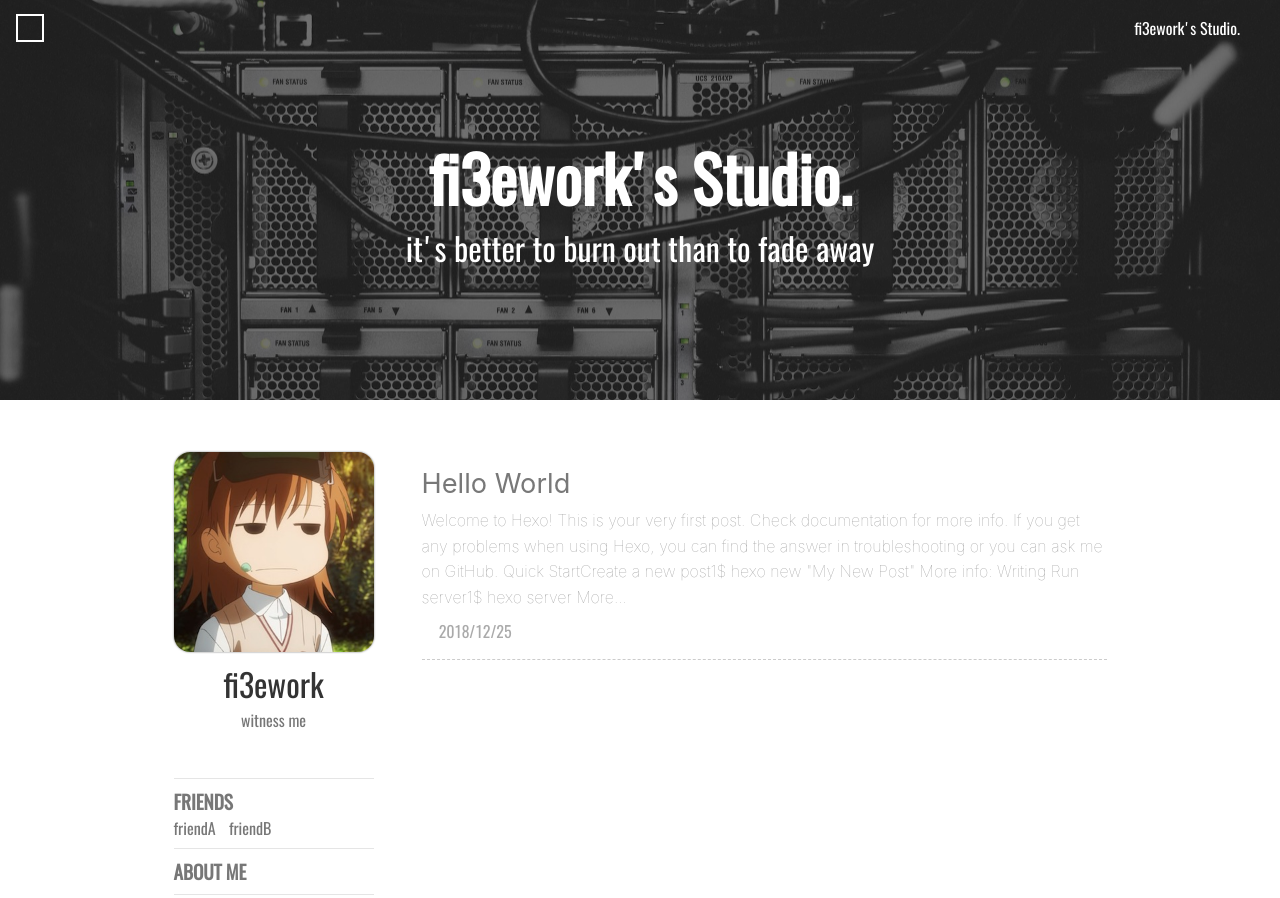
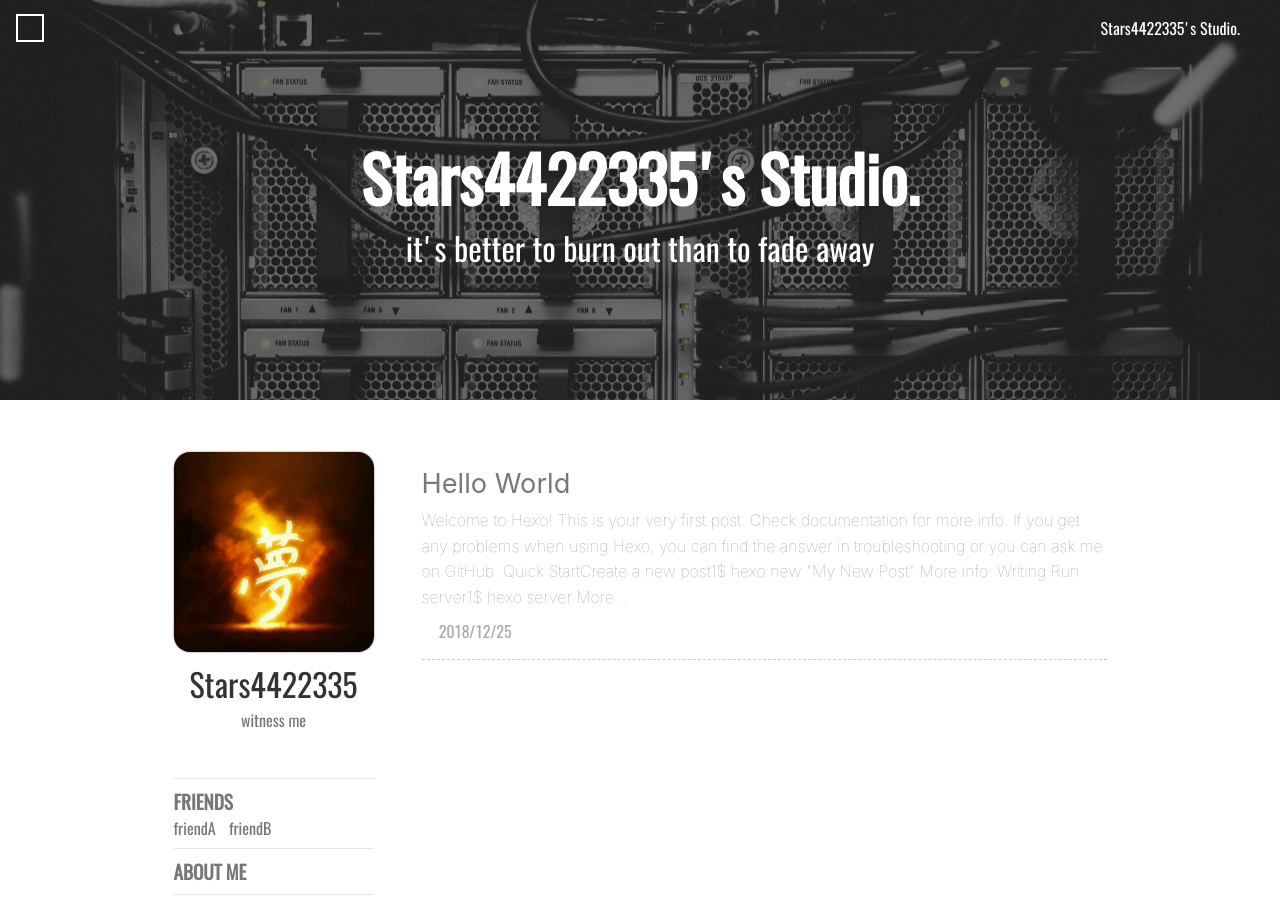
Before and after one commit to Stars4422335/HexoBlog, a plain HTML site: page index.html in a window 1280 px wide. Shown: the top 898 px of the page. Drawn offline with nearby package versions, Linux system fonts and the light colour scheme; some packages are replaced by stand-ins of ours; a script that the page names is missing; a web font is replaced by a local one.

Commit message:
Site updated: 2018-12-25 20:36:59

```diff
--- a/index.html
+++ b/index.html
@@ -22,7 +22,7 @@
     <meta name="description" content="">
     <meta http-equiv="Cache-control" content="no-cache">
     <meta http-equiv="X-UA-Compatible" content="IE=edge,chrome=1">
-    <title>fi3ework&#39;s Studio</title>
+    <title>Stars4422335&#39;s Studio</title>
     <style type="text/css">
     @font-face {
         font-family: 'Oswald-Regular';
@@ -210,7 +210,7 @@
     <div class="header-sidebar-menu">&#xe775;</div>
     <!-- post页的toggle banner  -->
 
-    <a class="home-link" href="/">fi3ework's Studio.</a>
+    <a class="home-link" href="/">Stars4422335's Studio.</a>
 </header>
     <div class="wrapper">
         <div class="site-intro" style="
@@ -236,7 +236,7 @@ height:50vh;
         <h1 class="intro-title">
             <!-- 主页  -->
 
-            fi3ework's Studio.
+            Stars4422335's Studio.
             <!-- 文章页  -->
 
         </h1>
@@ -386,8 +386,8 @@ More...
             <!-- profile -->
 
             <div class="profile">
-    <img class="profile-avatar" alt="avatar" src="/avatar/Misaka.jpg">
-    <div class="profile-name">fi3ework</div>
+    <img class="profile-avatar" alt="avatar" src="/avatar/Meng.jpg">
+    <div class="profile-name">Stars4422335</div>
 
     <div class="profile-signature">
         witness me
@@ -399,13 +399,13 @@ More...
 
 
 
-                <a href="mailto:12345@qq.com" class="iconfont-archer email" title="email"></a>
+                <a href="mailto:Gemini4422335@outlook.com" class="iconfont-archer email" title="email"></a>
 
 
 
 
 
-                <a href="//github.com/fi3ework" class="iconfont-archer github" target="_blank" title="github"></a>
+                <a href="//github.com/Stars4422335" class="iconfont-archer github" target="_blank" title="github"></a>
 
 
 
@@ -467,7 +467,7 @@ More...
 
 
                     <span>
-                        <a href="//www.google.com" target="_black">friendB</a>
+                        <a href="//www.bing.com" target="_black">friendB</a>
                     </span>
 
 
@@ -491,13 +491,13 @@ More...
 
 
 
-                <a href="mailto:12345@qq.com" class="iconfont-archer email" title="email"></a>
+                <a href="mailto:Gemini4422335@outlook.com" class="iconfont-archer email" title="email"></a>
 
 
 
 
 
-                <a href="//github.com/fi3ework" class="iconfont-archer github" target="_blank" title="github"></a>
+                <a href="//github.com/Stars4422335" class="iconfont-archer github" target="_blank" title="github"></a>
 
 
 
```
Also changed, not shown: 2018/12/25/hello-world/index.html (+6 -6 lines), archives/2018/12/index.html (+4 -4 lines), archives/2018/index.html (+4 -4 lines), archives/index.html (+4 -4 lines), assets/example_qr.png, assets/favicon.ico, avatar/Meng.jpg (added).
